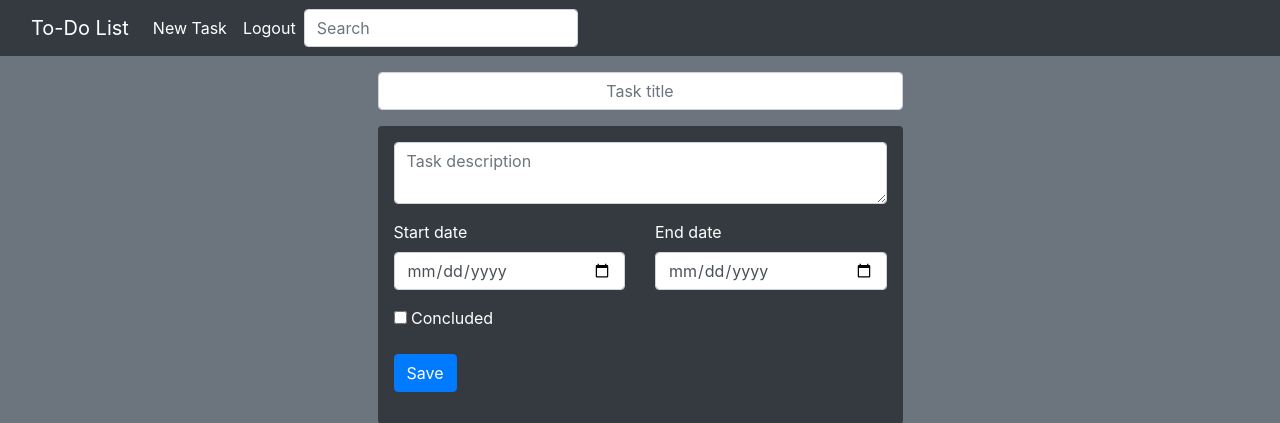
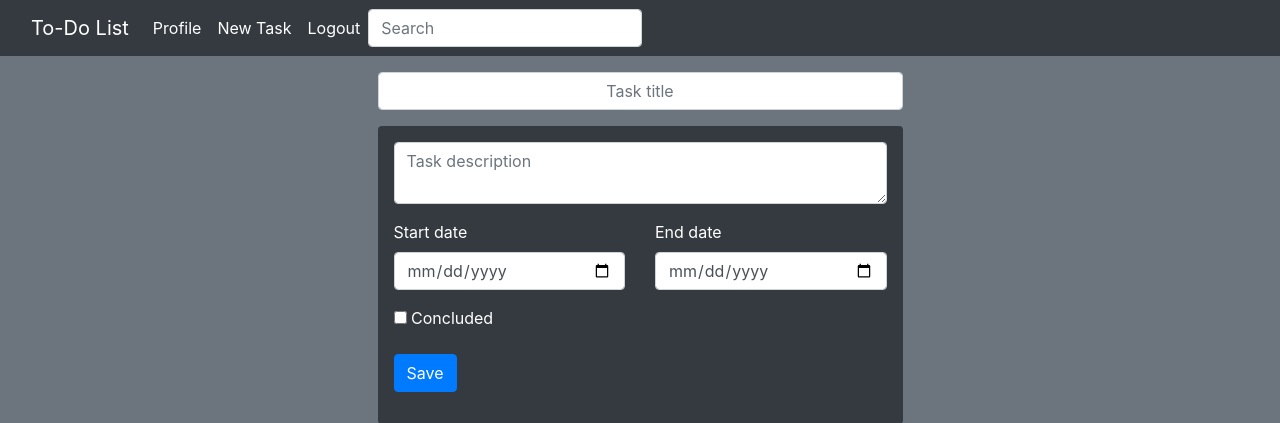
Before and after one commit to kayanerocha/todo-list, a Flask app: page /create in a window 1280 px wide. Shown: the top 423 px of the page. Run offline with Flask 3, Linux system fonts and the light colour scheme; the visitor is signed in with stand-in values (Sample User, id 1); some libraries are stand-ins or nearby versions.

Commit message:
feat: link para o perfil

```diff
--- a/templates/base.html
+++ b/templates/base.html
@@ -26,6 +26,9 @@
           <div class="collapse navbar-collapse" id="navbarSupportedContent">
             <ul class="navbar-nav me-auto mb-2 mb-lg-0">
               {% if current_user.is_authenticated %}
+              <li class="nav-item">
+                <a class="nav-link active text-white" href="{{ url_for('user.profile') }}">Profile</a>
+              </li>
               <li class="nav-item">
                 <a class="nav-link active text-white" aria-current="page" href="{{ url_for('task.create') }}">New Task</a>
               </li>
```
